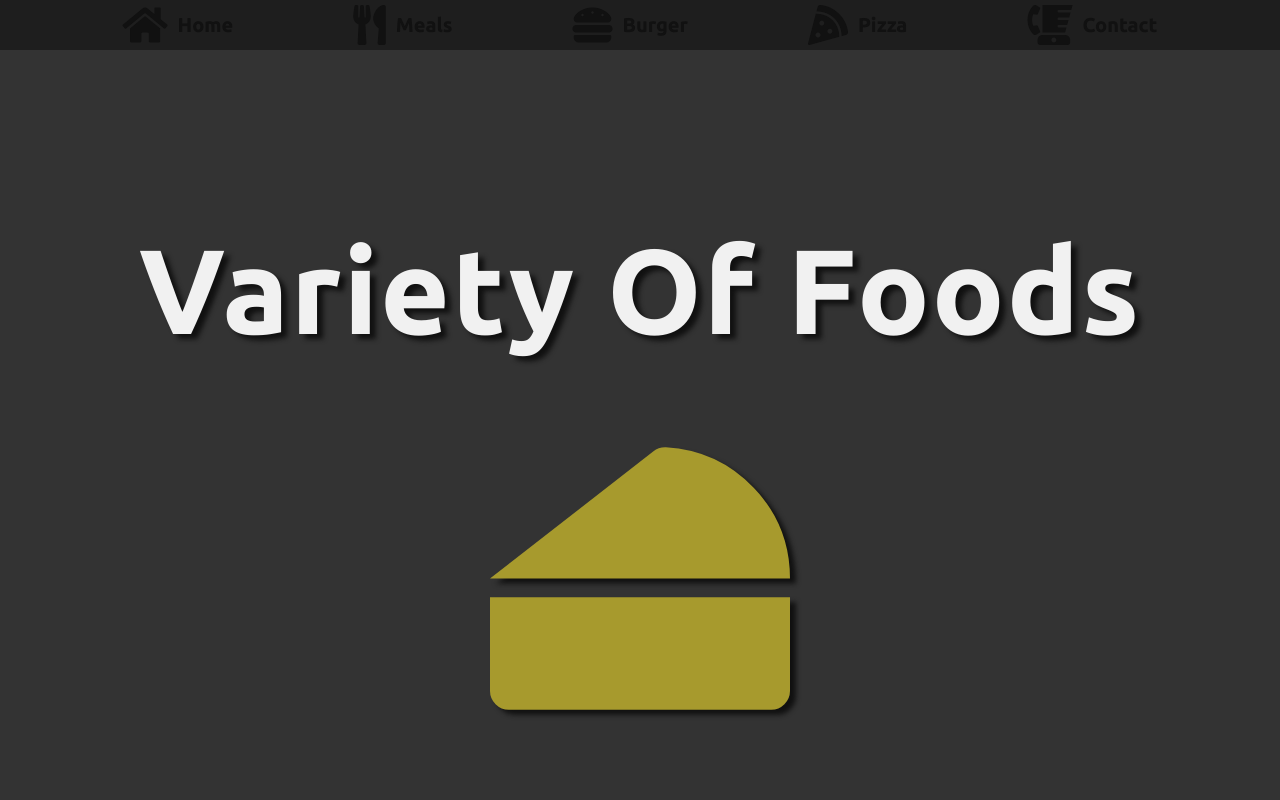
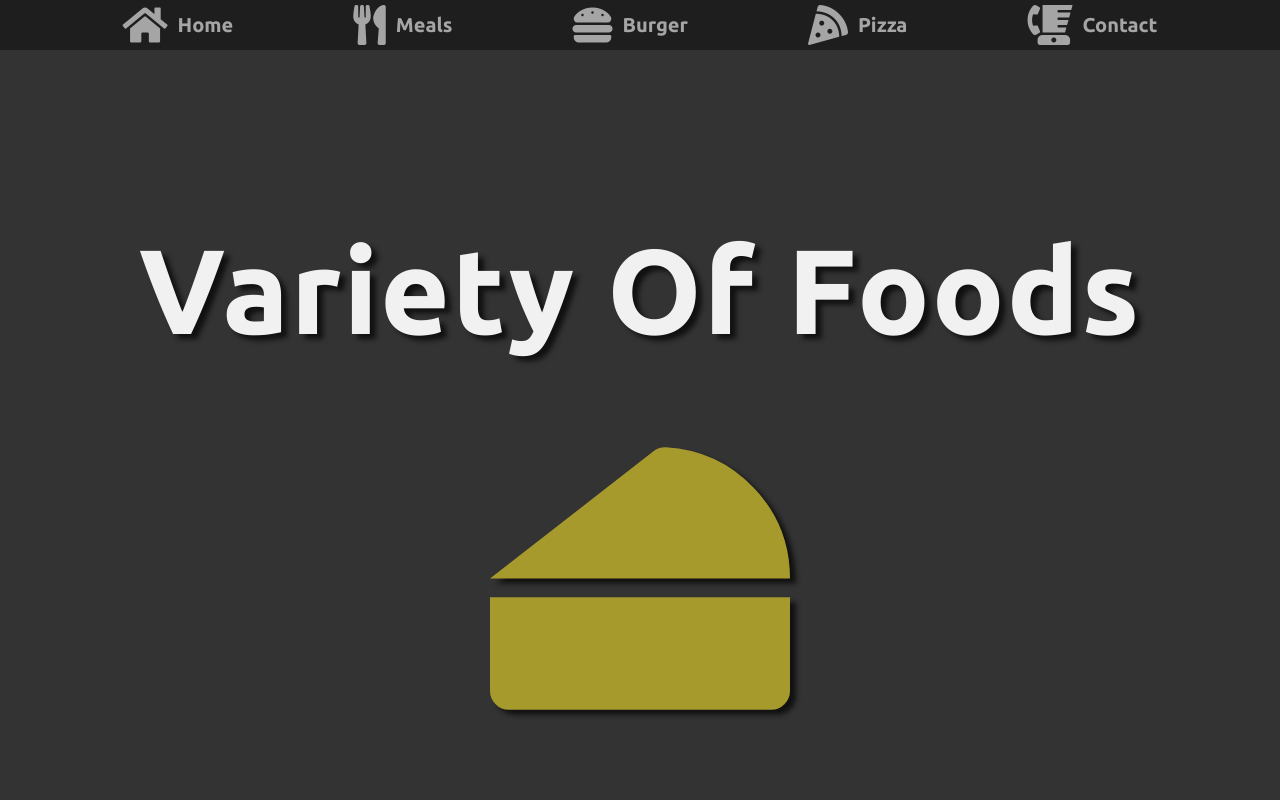
Before and after one commit to ManavS1/Foods-Meals, a plain HTML site: page index.html in a window 1280 px wide. Shown: the top 800 px of the page. Drawn offline with Linux system fonts and the light colour scheme.

Commit message:
removed hover effect from ".nav" class

```diff
--- a/style.css
+++ b/style.css
@@ -361,11 +361,6 @@ html {
   margin-left: 1rem;
 }
 
-.navbar:hover .nav {
-  color: #111;
-  transition: color 0.4s 0.2s;
-}
-
 /* .menu{
   height: 5rem;
   width: 4rem;
```
